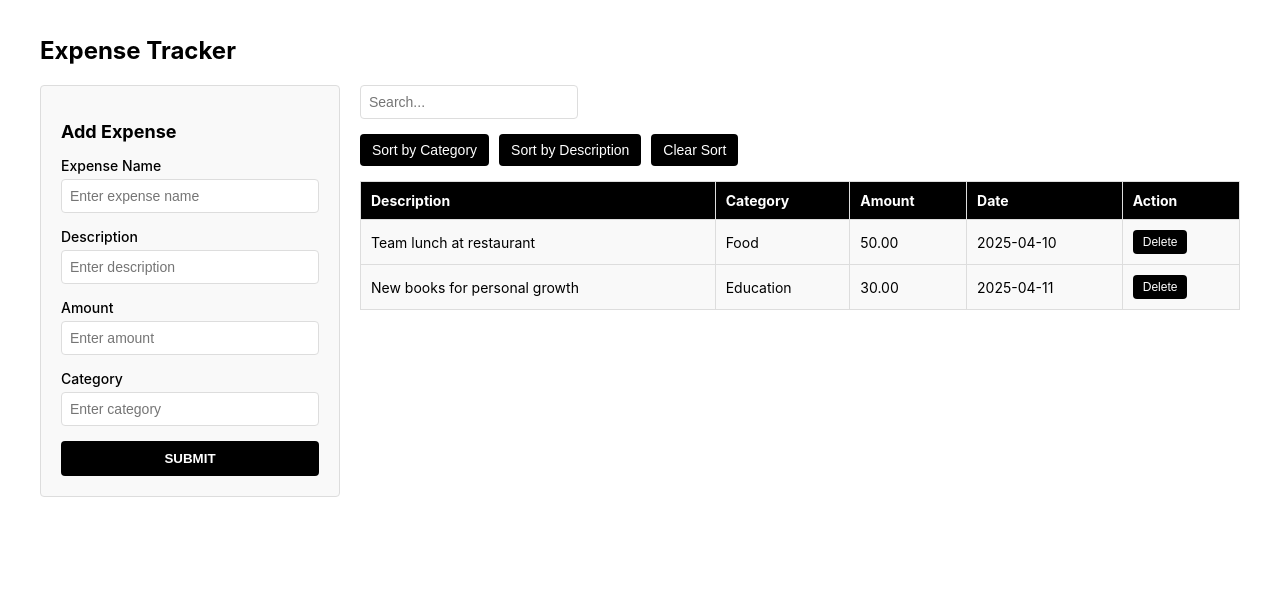
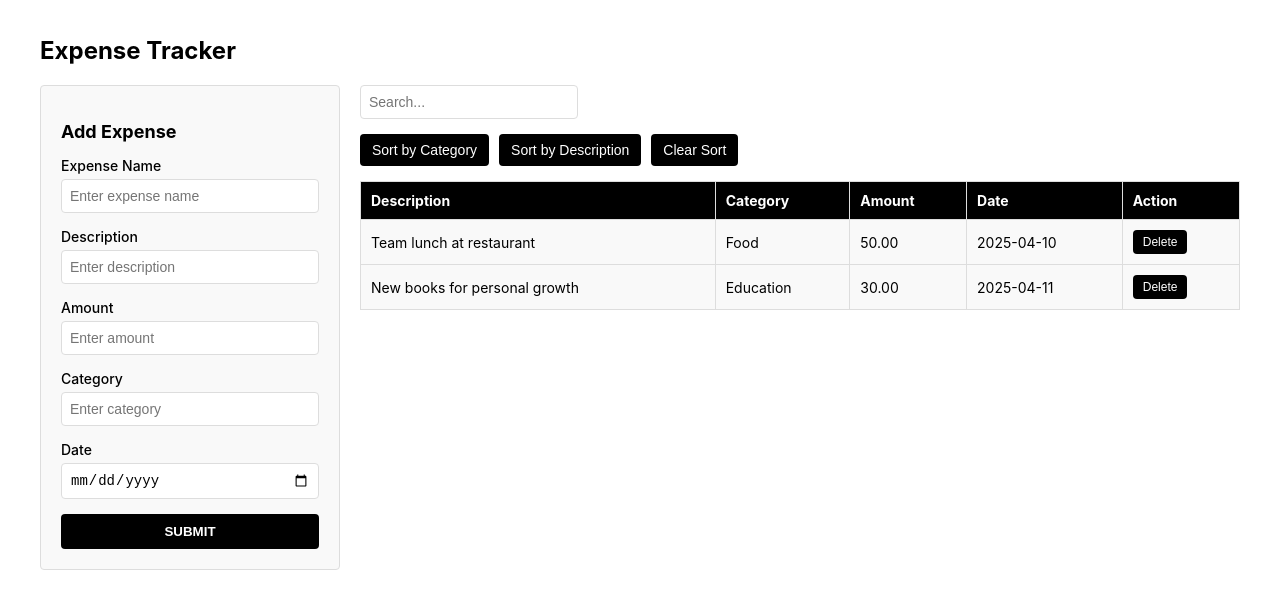
Before and after one commit to ErykahWanga/expense-tracker, a React (Vite) app: page / in a window 1280 px wide. Shown: the top 608 px of the page. Built offline with nearby package versions, Linux system fonts and the light colour scheme.

Commit message:
Fix submit button by improving form validation

```diff
--- a/src/components/ExpenseForm.jsx
+++ b/src/components/ExpenseForm.jsx
@@ -5,12 +5,17 @@ function ExpenseForm({ onAddExpense }) {
   const [description, setDescription] = useState('');
   const [amount, setAmount] = useState('');
   const [category, setCategory] = useState('');
-  const [date, setDate] = useState('');
+  const [date, setDate] = useState(''); // Empty string initially
 
   const handleSubmit = (e) => {
     e.preventDefault();
-    if (!name || !description || !amount || !category || !date) return;
-    onAddExpense({ name, description, amount: parseFloat(amount), category });
+    // Convert amount to a number and validate
+    const parsedAmount = parseFloat(amount);
+    if (!name || !description || isNaN(parsedAmount) || parsedAmount <= 0 || !category || !date) {
+      console.log('Validation failed:', { name, description, amount: parsedAmount, category, date });
+      return;
+    }
+    onAddExpense({ name, description, amount: parsedAmount, category, date });
     setName('');
     setDescription('');
     setAmount('');
@@ -29,6 +34,7 @@ function ExpenseForm({ onAddExpense }) {
             value={name}
             onChange={(e) => setName(e.target.value)}
             placeholder="Enter expense name"
+            required // Make field required
           />
         </label>
         <label>
@@ -38,6 +44,7 @@ function ExpenseForm({ onAddExpense }) {
             value={description}
             onChange={(e) => setDescription(e.target.value)}
             placeholder="Enter description"
+            required
           />
         </label>
         <label>
@@ -48,6 +55,8 @@ function ExpenseForm({ onAddExpense }) {
             onChange={(e) => setAmount(e.target.value)}
             placeholder="Enter amount"
             step="0.01"
+            min="0.01" // Prevent negative or zero amounts
+            required
           />
         </label>
         <label>
@@ -57,6 +66,16 @@ function ExpenseForm({ onAddExpense }) {
             value={category}
             onChange={(e) => setCategory(e.target.value)}
             placeholder="Enter category"
+            required
+          />
+        </label>
+        <label>
+          Date
+          <input
+            type="date"
+            value={date}
+            onChange={(e) => setDate(e.target.value)}
+            required
           />
         </label>
         <button type="submit">SUBMIT</button>
```
